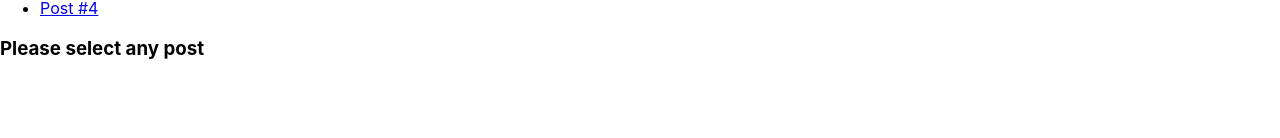
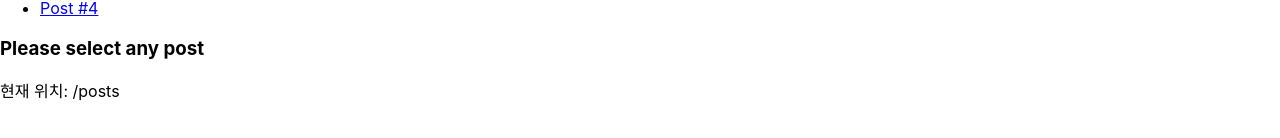
Before and after one commit to chinjja/react-router-demo, a React (Create React App) app: page /posts in a window 1280 px wide. Shown: the part 264-402 px from the top of the page. Built offline with nearby package versions, Linux system fonts and the light colour scheme.

Commit message:
withRouter

```diff
--- a/src/App.tsx
+++ b/src/App.tsx
@@ -1,7 +1,8 @@
 import React from 'react';
-import { Route, Switch } from 'react-router-dom';
+import { Route } from 'react-router-dom';
 import { Home, About, Posts } from './pages';
 import Menu from './components/Menu';
+import ShowPageInfo from './components/ShowPageInfo';
 
 class App extends React.Component {
   render() {
@@ -9,10 +10,9 @@ class App extends React.Component {
       <div>
         <Menu/>
         <Route exact path='/' component={Home}/>
-        <Switch>
-          <Route path='/about/:name?' component={About}/>
-        </Switch>
+        <Route path='/about/:name?' component={About}/>
         <Route path="/posts" component={Posts}/>
+        <ShowPageInfo/>
       </div>
     );
   }
--- /dev/null
+++ b/src/components/ShowPageInfo.tsx
@@ -0,0 +1,8 @@
+import React from 'react';
+import { withRouter } from 'react-router-dom';
+
+const ShowPageInfo = withRouter(({ match, location }) => {
+    return <div>현재 위치: {location.pathname}</div>;
+});
+
+export default ShowPageInfo;
```
